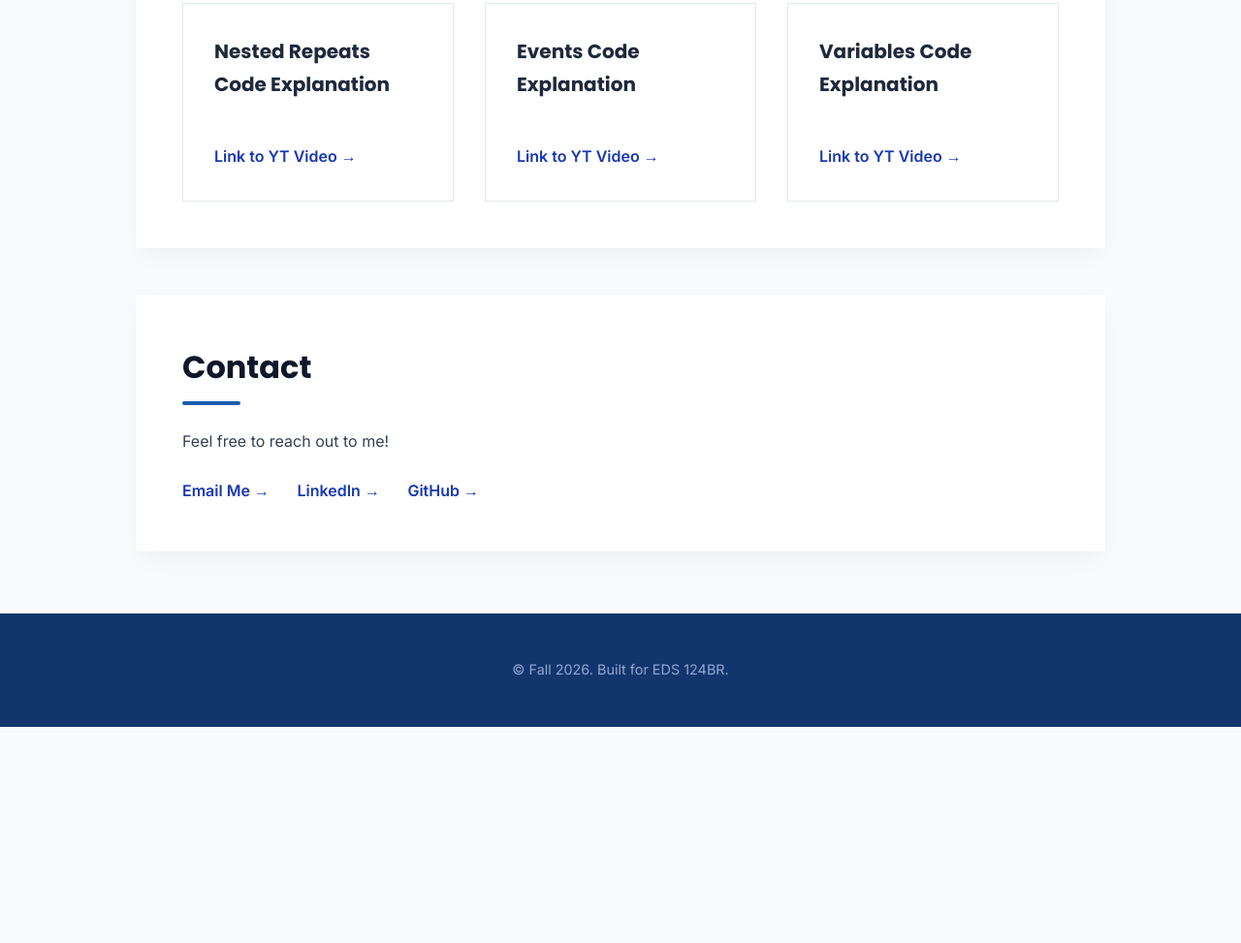
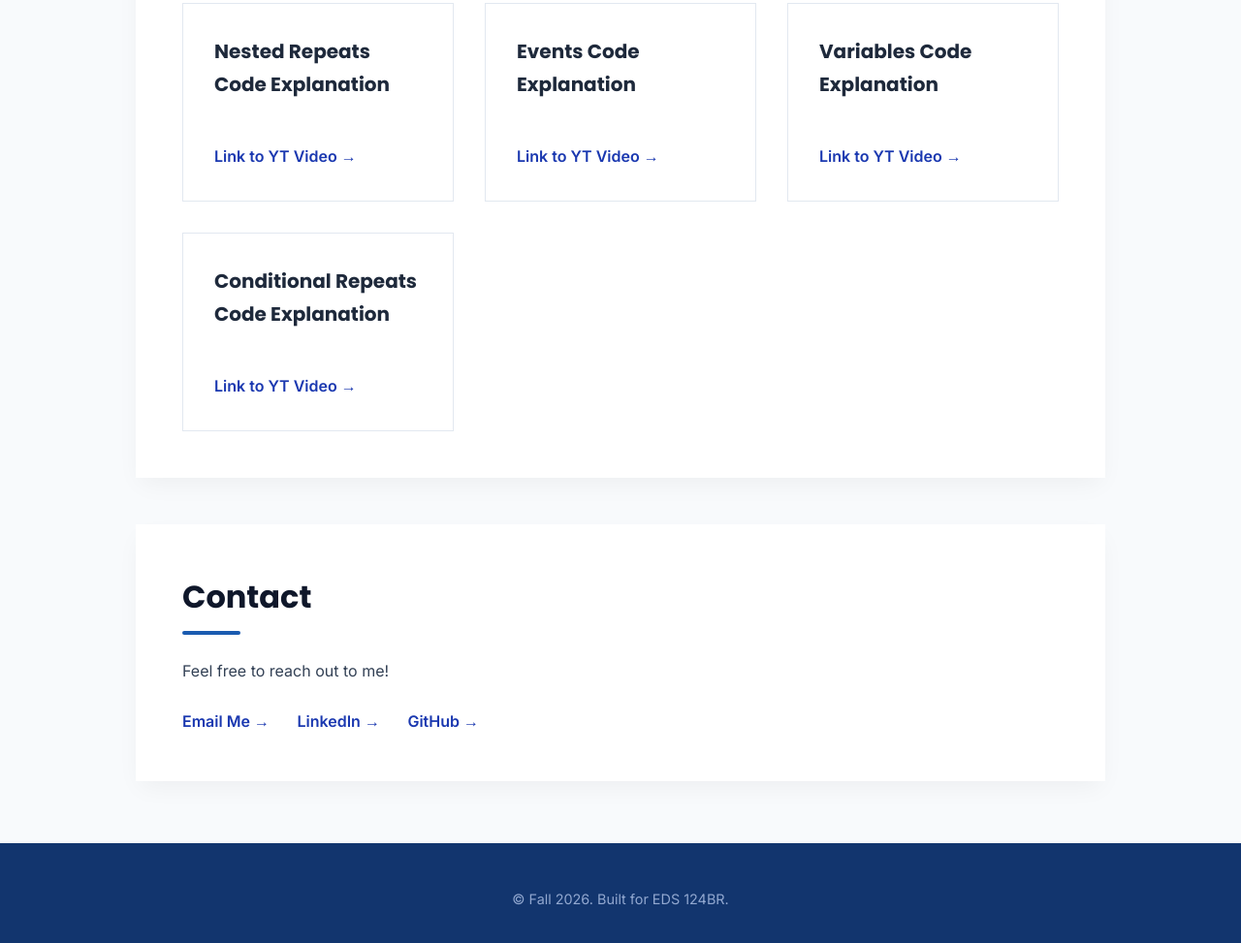
Before and after one commit to nicolesutedja/teaching-portfolio, a plain HTML site: page index.html in a window 1280 px wide. Shown: the part 1167-2140 px from the top of the page at 97% size. Before the commit the page ends 1917 px from the top, so only its background shows below. Drawn offline with Linux system fonts and the light colour scheme.

Commit message:
Add conditional repeats link

```diff
--- a/index.html
+++ b/index.html
@@ -256,6 +256,12 @@
                 <h3>Variables Code Explanation</h3>
                 <a href="https://youtu.be/lZPdcCHpJsw" target="_blank">Link to YT Video &rarr;</a>
             </div>
+
+            <!-- Project 7 -->
+            <div class="project-card">
+                <h3>Conditional Repeats Code Explanation</h3>
+                <a href="https://youtu.be/tT6LgHLtqJI" target="_blank">Link to YT Video &rarr;</a>
+            </div>
         </div>
     </section>
 
```
